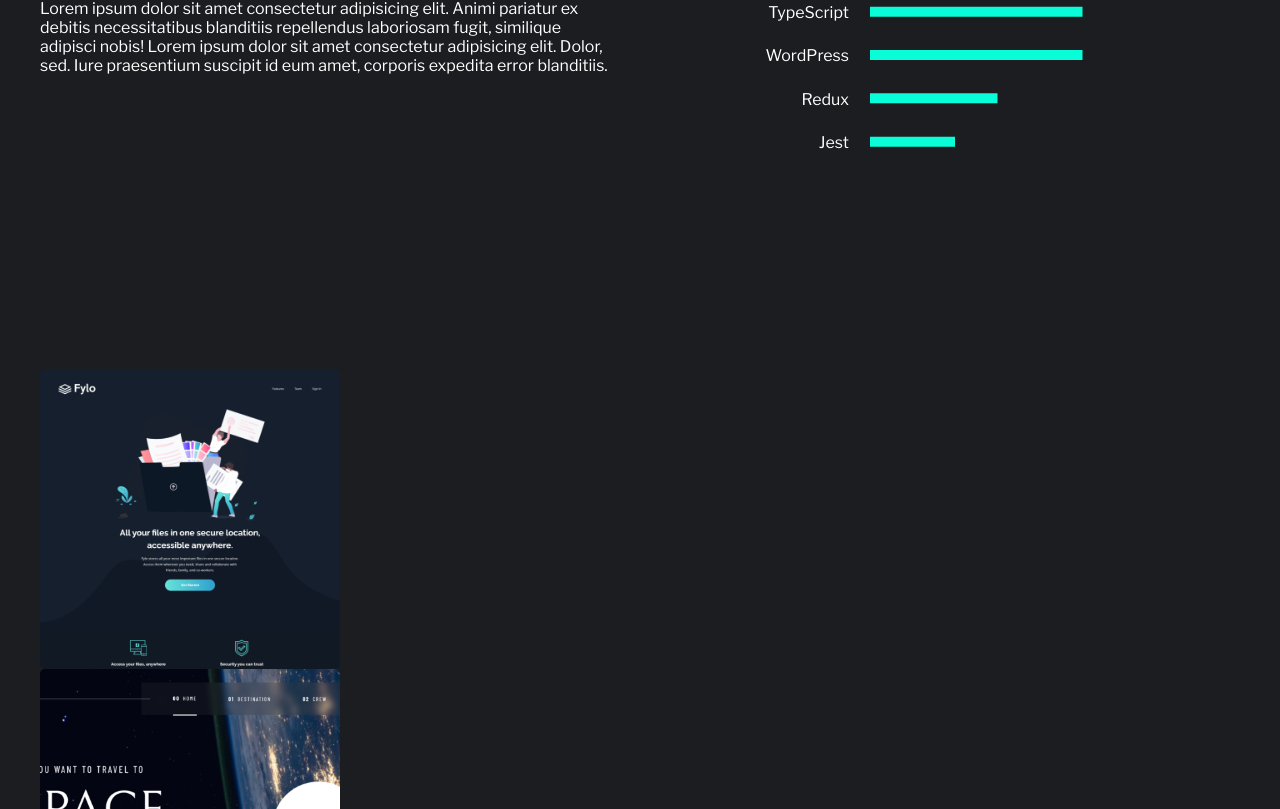
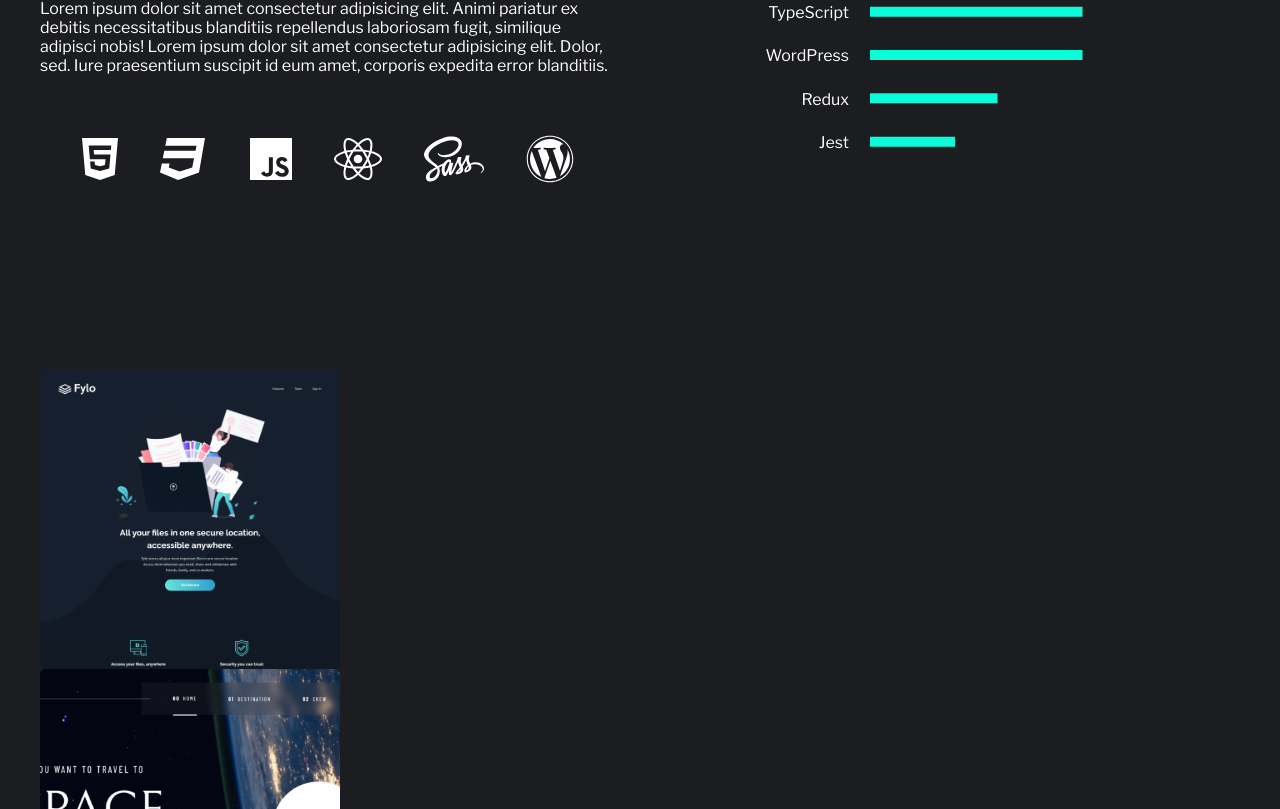
Before and after one commit to Tim-jn/Portfolio, a React (Create React App) app: page / in a window 1280 px wide. Shown: the part 2031-2840 px from the top of the page. Built offline with nearby package versions, Linux system fonts and the light colour scheme.

Commit message:
added skills icons

```diff
--- a/src/Components/SkillsContent/SkillsContent.scss
+++ b/src/Components/SkillsContent/SkillsContent.scss
@@ -41,3 +41,23 @@
     width: 40%;
     height: 100%;
 }
+
+.skills-icons {
+    width: 80%;
+    height: 100%;
+    display: flex;
+    flex-direction: row;
+    justify-content: space-evenly;
+    margin-top: 60px;
+}
+
+.skills-icon {
+    font-size: 48px;
+    color: $primary-font-color;
+}
+
+.skills-icon:hover {
+    transition: all 0.15s;
+    color: $third-font-color;
+    filter: drop-shadow($red-shadow);
+}
--- a/src/Components/SkillsContent/SkillsContent.tsx
+++ b/src/Components/SkillsContent/SkillsContent.tsx
@@ -1,5 +1,14 @@
 import './SkillsContent.scss'
 import ChartSkills from '../ChartSkills/ChartSkills'
+import { FontAwesomeIcon } from '@fortawesome/react-fontawesome'
+import {
+  faHtml5,
+  faCss3,
+  faJs,
+  faReact,
+  faSass,
+  faWordpress,
+} from '@fortawesome/free-brands-svg-icons'
 
 export default function SkillsContent() {
   return (
@@ -39,6 +48,14 @@ export default function SkillsContent() {
             id eum amet, corporis expedita error blanditiis.
           </p>
         </div>
+        <div className="skills-icons">
+          <FontAwesomeIcon className="skills-icon" icon={faHtml5} />
+          <FontAwesomeIcon className="skills-icon" icon={faCss3} />
+          <FontAwesomeIcon className="skills-icon" icon={faJs} />
+          <FontAwesomeIcon className="skills-icon" icon={faReact} />
+          <FontAwesomeIcon className="skills-icon" icon={faSass} />
+          <FontAwesomeIcon className="skills-icon" icon={faWordpress} />
+        </div>
       </div>
       <div className="chart-skills">
         <ChartSkills />
```
